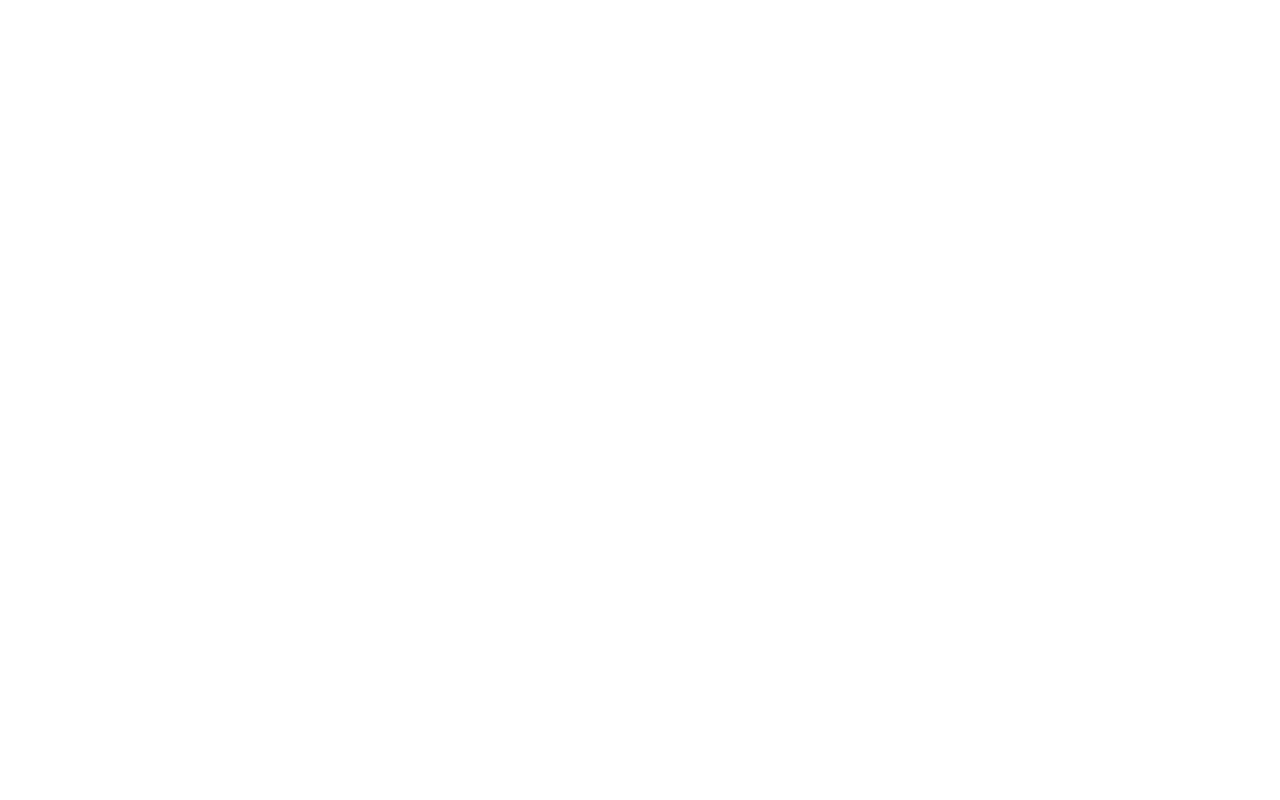
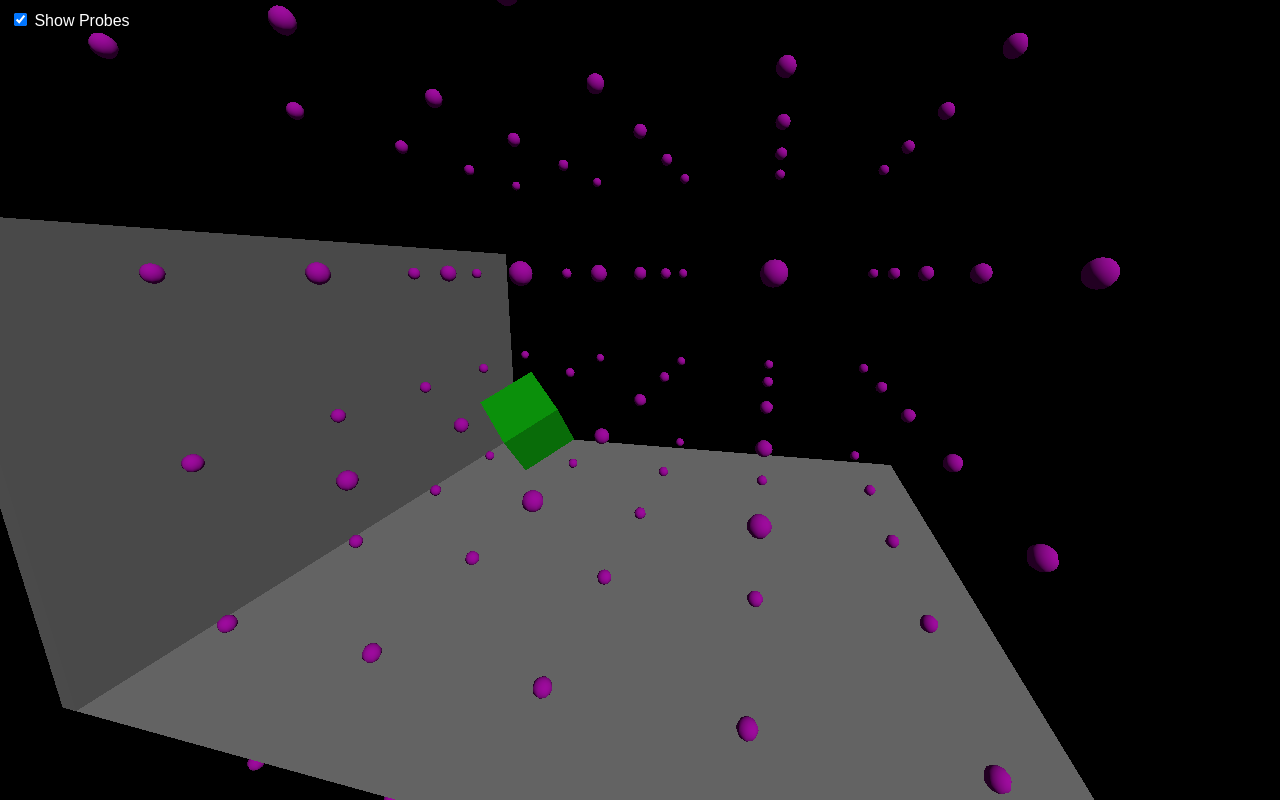
Before and after one commit to ZozoTZM/RadianceCascade_Web, a website built with Vite: page radiance-cascades/index.html in a window 1280 px wide. Built offline with nearby package versions, Linux system fonts and the light colour scheme; animation ran at ten frames a second.

Commit message:
Basic scene with probes

```diff
--- a/radiance-cascades/index.html
+++ b/radiance-cascades/index.html
@@ -5,8 +5,18 @@
     <link rel="icon" type="image/svg+xml" href="/vite.svg" />
     <meta name="viewport" content="width=device-width, initial-scale=1.0" />
     <title>Vite + TS</title>
+    <style>
+    body {
+      margin: 0;
+      overflow: hidden;
+    }
+  </style>
   </head>
   <body>
-    <div id="app"></div>
+    <script type="module" src="/src/main.ts"></script>
+    <label style="position: absolute; top: 10px; left: 10px; color: white; font-family: sans-serif;">
+  <input type="checkbox" id="probe-toggle" checked>
+  Show Probes
+</label>
   </body>
 </html>
--- a/radiance-cascades/package.json
+++ b/radiance-cascades/package.json
@@ -9,11 +9,11 @@
     "preview": "vite preview"
   },
   "devDependencies": {
+    "@types/three": "^0.179.0",
     "typescript": "~5.8.3",
     "vite": "^7.1.2"
   },
   "dependencies": {
-    "@types/three": "^0.179.0",
-    "three": "^0.179.1"
+    "three": "^0.165.0"
   }
 }
--- a/radiance-cascades/src/main.ts
+++ b/radiance-cascades/src/main.ts
@@ -0,0 +1,92 @@
+import * as THREE from 'three';
+import { OrbitControls } from 'three/examples/jsm/controls/OrbitControls.js';
+
+let showProbes = true;
+const probeToggle = document.getElementById('probe-toggle') as HTMLInputElement;
+
+//Scene setup
+const scene = new THREE.Scene();
+const camera = new THREE.PerspectiveCamera(75, window.innerWidth / window.innerHeight, 0.1, 1000);
+const renderer = new THREE.WebGLRenderer();
+renderer.setSize(window.innerWidth, window.innerHeight);
+document.body.appendChild(renderer.domElement);
+
+//Lighting
+const ambientLight = new THREE.AmbientLight(0x404040);
+scene.add(ambientLight);
+const directionalLight = new THREE.DirectionalLight(0xffffff, 1);
+directionalLight.position.set(5,5,5);
+scene.add(directionalLight);
+
+//Objects
+const planeGeometry = new THREE.PlaneGeometry(10,10);
+const planeMaterial = new THREE.MeshStandardMaterial({color: 0xcccccc });
+const plane = new THREE.Mesh(planeGeometry, planeMaterial);
+plane.rotation.x = -Math.PI / 2;
+plane.position.y = -2.5;
+scene.add(plane);
+
+const wallGeometry = new THREE.BoxGeometry(0.2, 5, 10);
+const wallMaterial = new THREE.MeshStandardMaterial({color: 0x999999});
+const wall = new THREE.Mesh(wallGeometry, wallMaterial);
+wall.position.x = -5;
+scene.add(wall);
+
+const geometry = new THREE.BoxGeometry(1,1,1);
+const material = new THREE.MeshStandardMaterial({color: 0x00ff00});
+const cube = new THREE.Mesh(geometry, material);
+cube.position.set(-2, -0.5, 0);
+scene.add(cube);
+
+//Light probes grid
+const probeGridSize = 5;
+const probeSpacing = 2;
+const probeGeometry = new THREE.SphereGeometry(0.1, 8, 8);
+const probeMaterial = new THREE.MeshStandardMaterial({color: 0xff00ff});
+const probeGroup = new THREE.Group();
+scene.add(probeGroup);
+
+for(let x = 0; x < probeGridSize; x++){
+  for(let y = 0; y < probeGridSize; y++){
+    for(let z = 0; z < probeGridSize; z++){
+      const probe = new THREE.Mesh(probeGeometry, probeMaterial);
+      probe.position.set(
+        (x - (probeGridSize - 1) / 2) * probeSpacing,
+        (y - (probeGridSize - 1) / 2) * probeSpacing,
+        (z - (probeGridSize - 1) / 2) * probeSpacing
+      );
+      probeGroup.add(probe);
+    }
+  }
+}
+
+//Camera and controls
+camera.position.z = 5;
+camera.position.set(2, 2, 8);
+
+const controls = new OrbitControls(camera, renderer.domElement);
+
+
+//Animation loop
+function animate(){
+  requestAnimationFrame(animate);
+
+  cube.rotation.x += 0.01;
+  cube.rotation.y += 0.01;
+  controls.update();
+  renderer.render(scene, camera);
+}
+
+animate();
+
+//Event listeners
+window.addEventListener('resize', ()=>{
+  camera.aspect = window.innerWidth / window.innerHeight;
+  camera.updateProjectionMatrix();
+  renderer.setSize(window.innerWidth, window.innerHeight);
+});
+
+probeToggle.addEventListener('change', ()=>{
+  showProbes = probeToggle.checked;
+  probeGroup.visible = showProbes;
+});
--- a/radiance-cascades/tsconfig.json
+++ b/radiance-cascades/tsconfig.json
@@ -19,7 +19,10 @@
     "noUnusedParameters": true,
     "erasableSyntaxOnly": true,
     "noFallthroughCasesInSwitch": true,
-    "noUncheckedSideEffectImports": true
+    "noUncheckedSideEffectImports": true,
+
+
+    "baseUrl": "."
   },
   "include": ["src"]
 }
```
Also changed, not shown: 1 other file.
